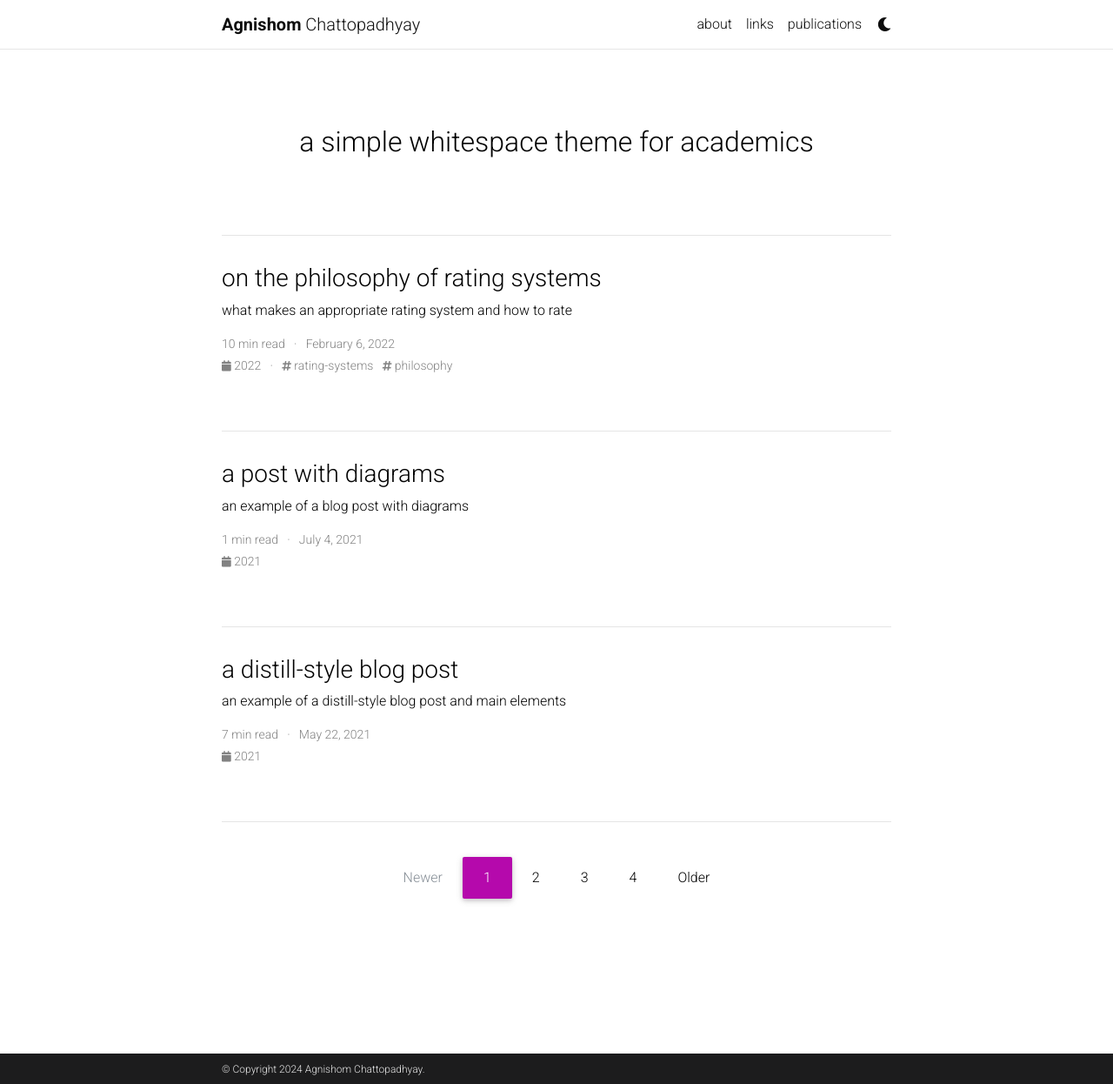
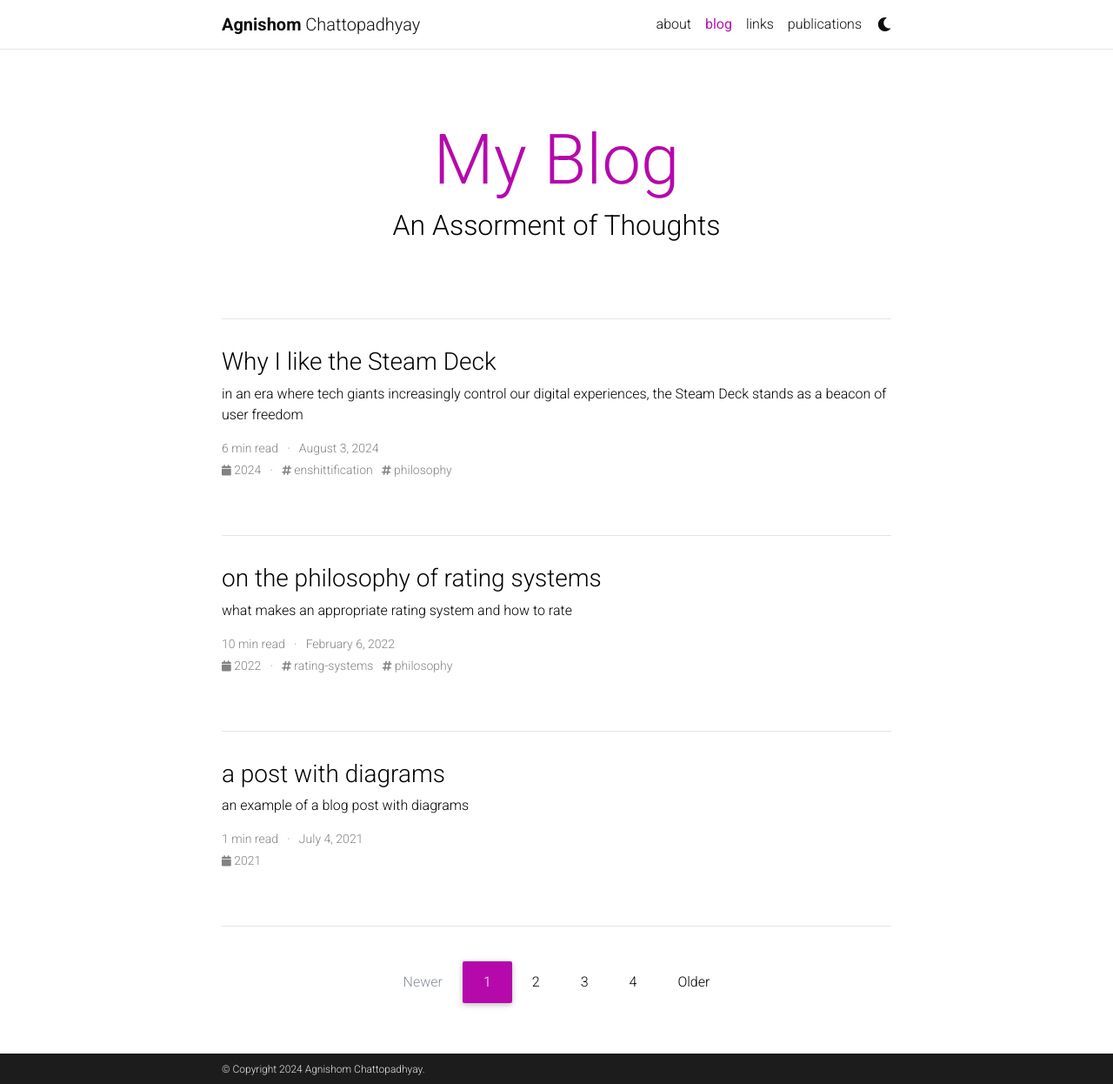
Before and after one commit to Agnishom/agnishom.github.io, a Jekyll site: the page built from blog/index.html, in a window 1280 px wide and 1246 px high. Shown: the whole window at 87% size. Built offline with Jekyll 4.4.1, drawn with Linux system fonts in a browser that asks for light colours; nearby versions of some CDN libraries; the list of posts is cut into pages by our own code; comment, search, counter and statistics services are not loaded; a style sheet for code colours, icons or effects is not loaded; some of the changed lines change nothing that is shown.

Commit message:
new blogpost

```diff
--- a/_config.yml
+++ b/_config.yml
@@ -82,8 +82,8 @@ panelbear_analytics:  # panelbear analytics site ID (format: XXXXXXXXX)
 # Blog
 # -----------------------------------------------------------------------------
 
-blog_name:  # your blog must have a name for it to show up in the nav bar
-blog_description: a simple whitespace theme for academics
+blog_name: My Blog # your blog must have a name for it to show up in the nav bar
+blog_description: An Assorment of Thoughts # a simple whitespace theme for academics
 permalink: /blog/:year/:title/
 
 # Pagination
--- /dev/null
+++ b/_posts/2024-08-03-steam-deck.md
@@ -0,0 +1,36 @@
+---
+layout: post
+title: Why I like the Steam Deck
+date: 2024-08-03
+description: in an era where tech giants increasingly control our digital experiences, the Steam Deck stands as a beacon of user freedom
+tags: enshittification philosophy
+comments: true
+---
+
+The [Steam Deck](https://store.steampowered.com/steamdeck) is a great gaming system. This isn't because of it's great battery life. A Nintendo Switch would probably have better battery life. It's not because of its great performance. I don't usually play AAA games, so I wouldn't know. The Steam Deck is great because of the philosophy on which it is built.
+
+The popularity of Steam Decks is directly tied to the betterment of support for games on Linux. This is because the Steam Deck really is a linux computer in a handheld form-factor with a gamepad, among other things, attached to it. According to [ProtonDB](https://www.protondb.com/), over 5000 PC games are certified Verified on the Steam Deck, and over 15,000 games are considered playable. This means that there are tens of thousands of games that can be run on Linux in some way.
+
+Thanks to Steam's efforts, the state of compatibility of games on Linux systems have heavily improved. Not all these thousands of games running on the Deck have binaries that run natively on Linux. Pivotal to the success of the Deck is Proton, a middle-layer compatibility software, that makes this (mostly) seamless emulation possible. Nonetheless, the greater the adoption of Decks, the likelier we are to normalize prioritizing game-builds for Linux.
+
+We run software because it serves us some purpose. In this, running software is no different from utilizing everyday objects, and playing games are no different from running software. Yet, this teleological view of computing would miss a lot of context. When picking an operating system, we may want to make a choice that aligns with the goals of transparency or software freedom. But this would not be realistic if the programs we would like to run on top are not supported in such an ecosystem. Since large parts of Proton is open-source, and are released under permissive licenses, gaming on a Deck takes us closer to using a principled software stack for daily use.
+
+Purchasing everyday objects give us ownership over them. With media, software and computing equipment, this is less so. When you buy a book, you may lend it to others, sell it, earmark the pages and even rip it in two if you like. This is very different from the experience of buying a smartphone. You can't run arbitrary programs of your choice on an Android phone without rooting, or on an iPad or an iPhone without jailbreaking. In most scenarios, you'd be forced to sign away your legal ability to root or jailbreak before you can engage with the device in any meaningful way.
+
+The Steam Deck does not engage in this practice. It runs a heavily customized version of Arch Linux. This means that you can plug in a keyboard and mouse into it, and pretend that it is your desktop computer. If you like, you can install the LibreOffice suite on it, and prepare presentations.
+
+The matter of using your computers the way you like is more than just a symbolic debate about the nature of ownership. It is a political matter of freedom of expression. When they control the apps that you run on your device, they are in charge of deciding which content is Kosher, and which content is obscene. It is also an economic matter of having efficient markets. The mythological power of the free market works only when the consumers can switch between different producers at will. When the operators of the market themselves try to capitalize on chokepoints and direct the consumers to buy products from their allies, this is no longer the case.
+
+Switch owners buy games from the Switch Store not because that is the best market, but because that is the only marketplace from which they can install games. This is thankfully, less of a case with the Steam Deck. The Steam Deck encourages you to buy and play Steam games, of course. Nonetheless, I had [no issues](https://github.com/moraroy/NonSteamLaunchers-On-Steam-Deck) installing [Epic Games](https://store.epicgames.com/en-US/), [GoG](https://www.gog.com/en) or even [itch.io](https://itch.io/) launchers on my Deck and playing games from them. The Deck also includes a "non-steam game" tab in its UI to let users conveniently access them.
+
+When your shoe tears up, you are welcome to visit the cobbler of your choice. They all understand the internals of a shoe. And when they need to fix them, they all can gather the nails, glue and the pieces of fabric that they might need. This is less so for many computing products. Many manufacturers try to discourage third party vendors from repairing them. Worse, they sometimes purposely use proprietary parts in their products, replacements of which would be hard to find. Thankfully, Valve has been different. Valve has released [a video](https://store.steampowered.com/news/app/1675180/view/3011210954776539264) explaining the internal organization of the Steam Deck and how one should approach replacing parts, should they wish to do so.
+
+This post is not really necessarily about the Steam Deck (or Valve Corporation) itself. That said, the Steam Deck is an excellent demonstration that the commercial interest of making profit does not necessarily have to overpower the civic interests of the people.
+
+---
+
+Valve's libertarian ideology has not always been an unquestionable force for good. [Some](https://www.youtube.com/watch?v=s9aCwCKgkLo) [people](https://www.youtube.com/watch?v=eMmNy11Mn7g) have criticized that their company culture of libertarianism sometimes takes precedence over other important values including equity and inclusion. During the peak of the 'Black Lives Matter' movement, Valve was pressured to make a statement. Valve responded by giving each of their employees an amount of money which they were free to donate to a charity of their choice. This was regarded as a non-statement by many since there may have been employees who have donated their shares to an organizations with interests opposing the cause.
+
+Valve has also generally refused to take a stance against gambling websites which plug into their ecosystem, despite the allegation that this harms many users (including minors). This maybe a consequence of their libertarian philosophy, but the worse possibility is that they are disinterested in tuning down a part of their system that [profits themselves](https://www.youtube.com/watch?v=eMmNy11Mn7g).
+
+A very large share of the PC gaming market is Steam, which is a fact I do not admire. They do take a 30% cut on the sales of Steam games, which can arguably be considered rent seeking, even if it is the industry standard. I do hope the marketplace of game distribution sees more healthy competition. Nonetheless, I appreciate Valve for not pursuing aggressively anti-competitive tactics.
```
